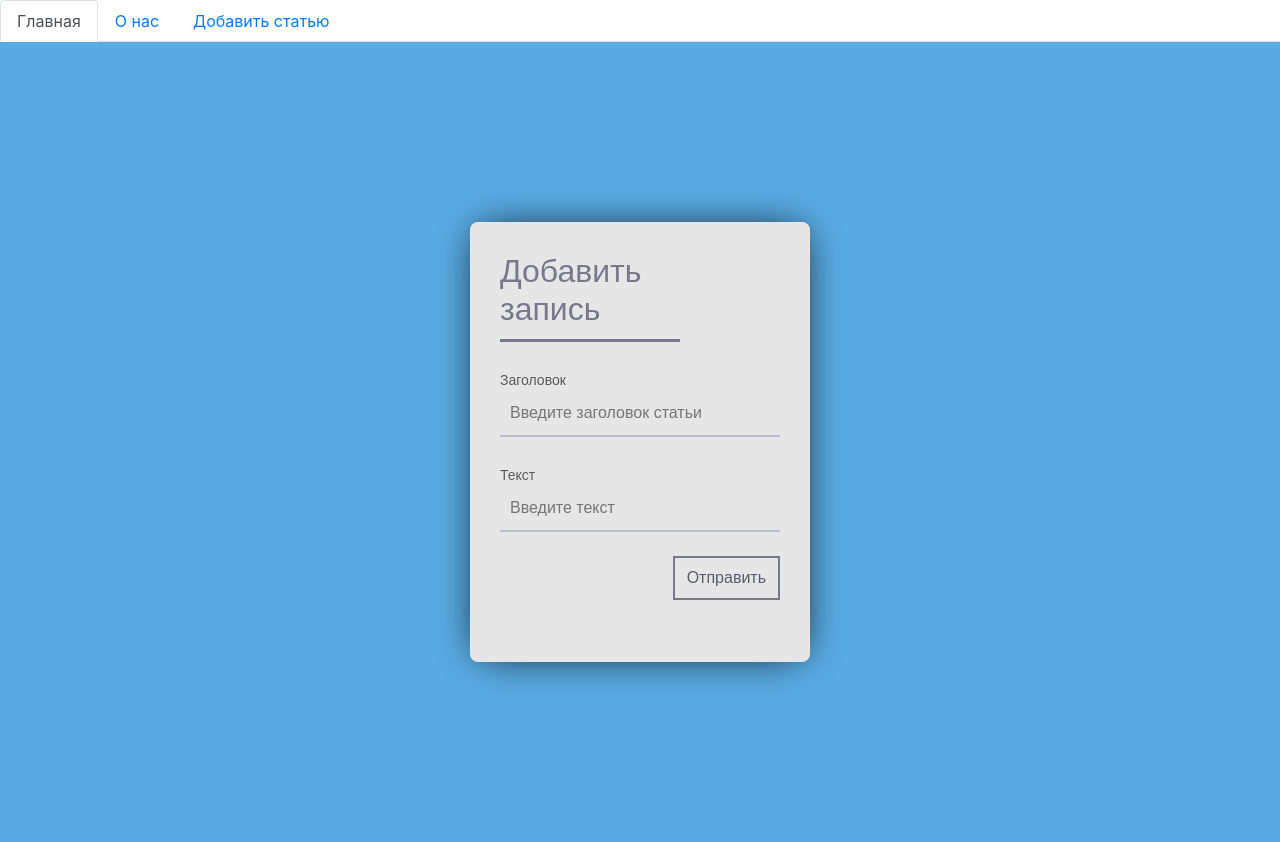
After one commit to Flowmikro/flask_app, a Flask app: page /create in a window 1280 px wide. The commit adds this page. Run offline with Flask 3, Linux system fonts and the light colour scheme.

Commit message:
v-app/db-create

```diff
--- a/app.py
+++ b/app.py
@@ -1,6 +1,15 @@
-from flask import Flask, render_template
+from flask import Flask, render_template, request, redirect
+from flask_sqlalchemy import SQLAlchemy
 
 app = Flask(__name__)
+app.config['SQLALCHEMY_DATABASE_URI'] = 'sqlite:///newflask.db'
+db = SQLAlchemy(app)
+
+
+class PostModel(db.Model):
+    id = db.Column(db.Integer, primary_key=True)
+    title = db.Column(db.String(150), nullable=False)
+    text = db.Column(db.Text, nullable=False)
 
 
 @app.route('/')
@@ -13,5 +22,25 @@ def info():
     return render_template('info.html')
 
 
+@app.route('/create', methods=['GET', 'POST'])
+def create():
+    if request.method == 'POST':
+        title = request.form['title']
+        text = request.form['text']
+
+        post = PostModel(title=title, text=text)
+
+        try:
+            db.session.add(post)  # добавляем в БД запись
+            db.session.commit()  # сохраняем запись
+            return redirect('/')
+        except:
+            return f'Произошла ошибка :('
+
+    else:
+        return render_template('create.html')
+
+
+
 if __name__ == '__main__':
     app.run(debug=True)
--- a/static/css/base.css
+++ b/static/css/base.css
@@ -6,8 +6,30 @@ header {
 }
 
 body {
-    background-color: rgb(180, 176, 176);
+    background:#59ABE3;margin:0
 }
+.form {
+    width:340px;
+    height:440px;
+    background:#e6e6e6;
+    border-radius:8px;
+    box-shadow:0 0 40px -10px #000;
+    margin:calc(50vh - 220px) auto;
+    padding:20px 30px;
+    max-width:calc(100vw - 40px);
+    box-sizing:border-box;
+    font-family:'Montserrat',sans-serif;
+    position:relative
+}
+
+h2 {
+margin:10px 0;padding-bottom:10px;width:180px;color:#78788c;border-bottom:3px solid #78788c}
+input{width:100%;padding:10px;box-sizing:border-box;background:none;outline:none;resize:none;border:0;font-family:'Montserrat',sans-serif;transition:all .3s;border-bottom:2px solid #bebed2}
+input:focus{border-bottom:2px solid #78788c}
+p:before{content:attr(type);display:block;margin:28px 0 0;font-size:14px;color:#5a5a5a}
+button{float:right;padding:8px 12px;margin:8px 0 0;font-family:'Montserrat',sans-serif;border:2px solid #78788c;background:0;color:#5a5a6e;cursor:pointer;transition:all .3s}
+button:hover{background:#78788c;color:#fff}
+span{margin:0 5px 0 15px}
 
 .navnav {
     background-color: rgb(255, 255, 255);
--- a/templates/base.html
+++ b/templates/base.html
@@ -17,6 +17,9 @@
             <li class="nav-item">
                 <a class="nav-link" href="{{ url_for ('info') }}">О нас</a>
             </li>
+            <li class="nav-item">
+                <a class="nav-link" href="{{ url_for ('create') }}">Добавить статью</a>
+            </li>
             <!--  <li class="nav-item">-->
             <!--    <a class="nav-link" href="#">Link</a>-->
             <!--  </li>-->
--- /dev/null
+++ b/templates/create.html
@@ -0,0 +1,15 @@
+{% extends 'base.html' %}
+
+{% block title %}Добавление запаси{% endblock %}
+
+{% block content %}
+
+<form class="form" method="post">
+  <h2>Добавить запись</h2>
+  <p type="Заголовок"><input type="text" name="title" placeholder="Введите заголовок статьи"></input></p>
+  <p type="Текст"><input type="text" name="text" placeholder="Введите текст"></input></p>
+  <button type="submit">Отправить</button>
+
+</form>
+
+{% endblock %}
```
Also changed, not shown: instance/newflask.db (added).
